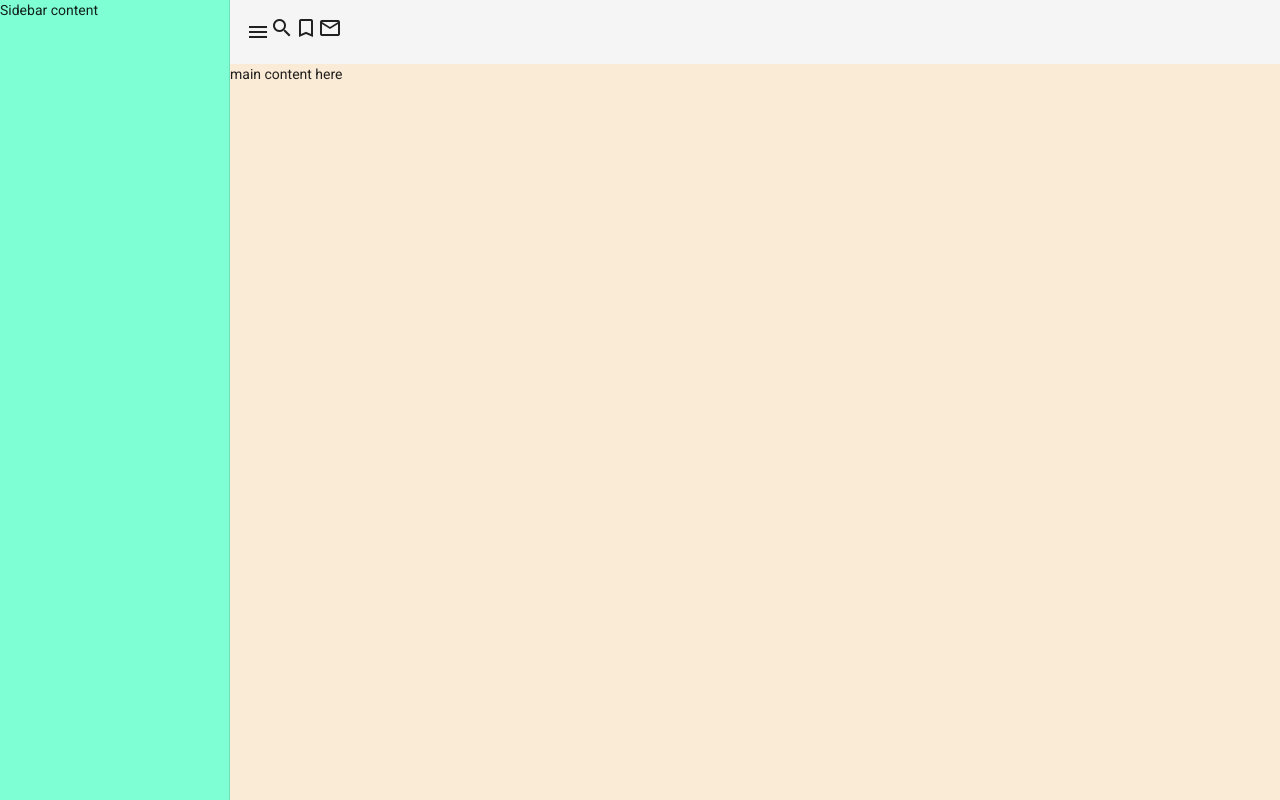
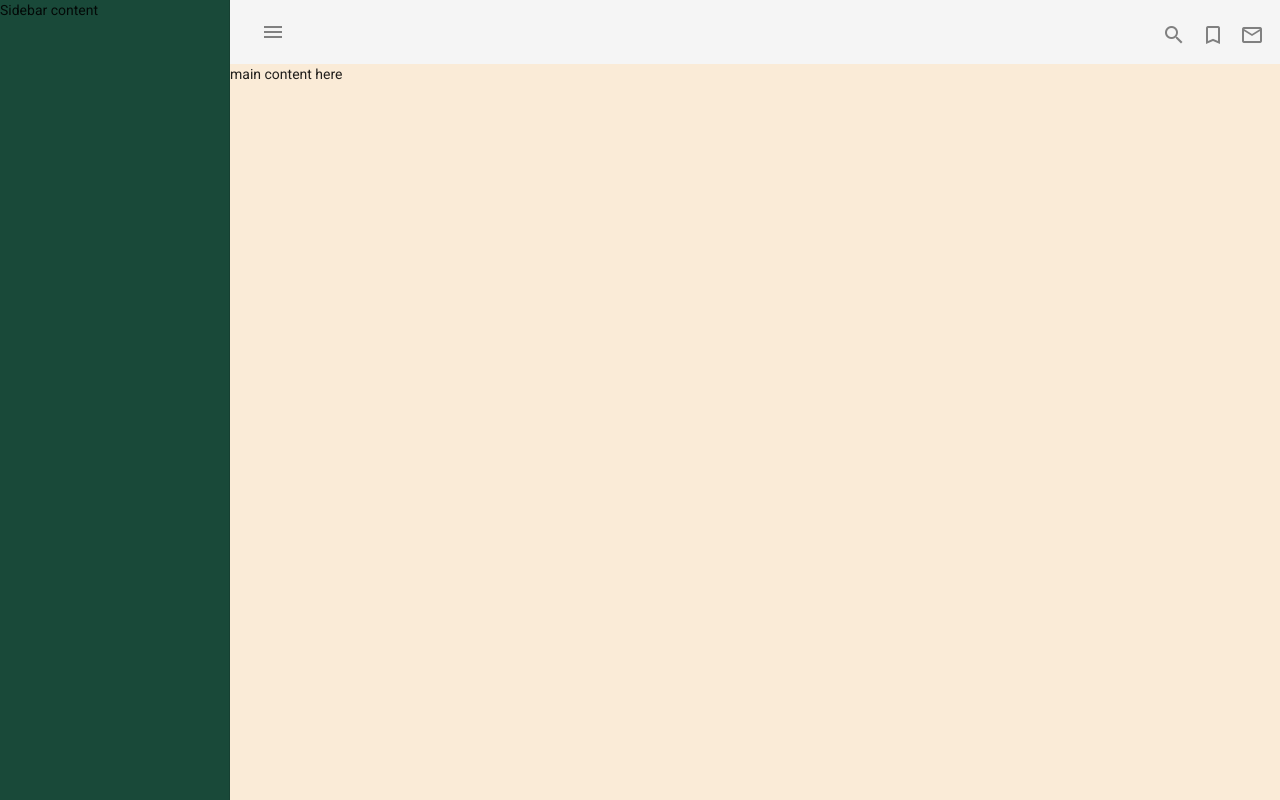
Before and after one commit to s0haibzafar/Order-App, an Angular app: page / in a window 1280 px wide. Built offline with nearby package versions, Linux system fonts and the light colour scheme.

Commit message:
Add styling for toolbar icons

```diff
--- a/src/app/admin/home/home.component.css
+++ b/src/app/admin/home/home.component.css
@@ -1,5 +1,5 @@
 mat-sidenav{
-    background-color: aquamarine;
+    background-color: rgb(25, 73, 57);
     width: 230px;
     height: 100%;
 }
@@ -7,3 +7,16 @@ mat-sidenav-content{
     height: 100vh;
     background-color: antiquewhite;
 }
+
+mat-toolbar{
+    justify-content: space-between;
+}
+
+mat-icon{
+    margin-left: 15px;
+    color: gray;
+}
+
+.box{
+    margin-top: 15px;
+}
```
